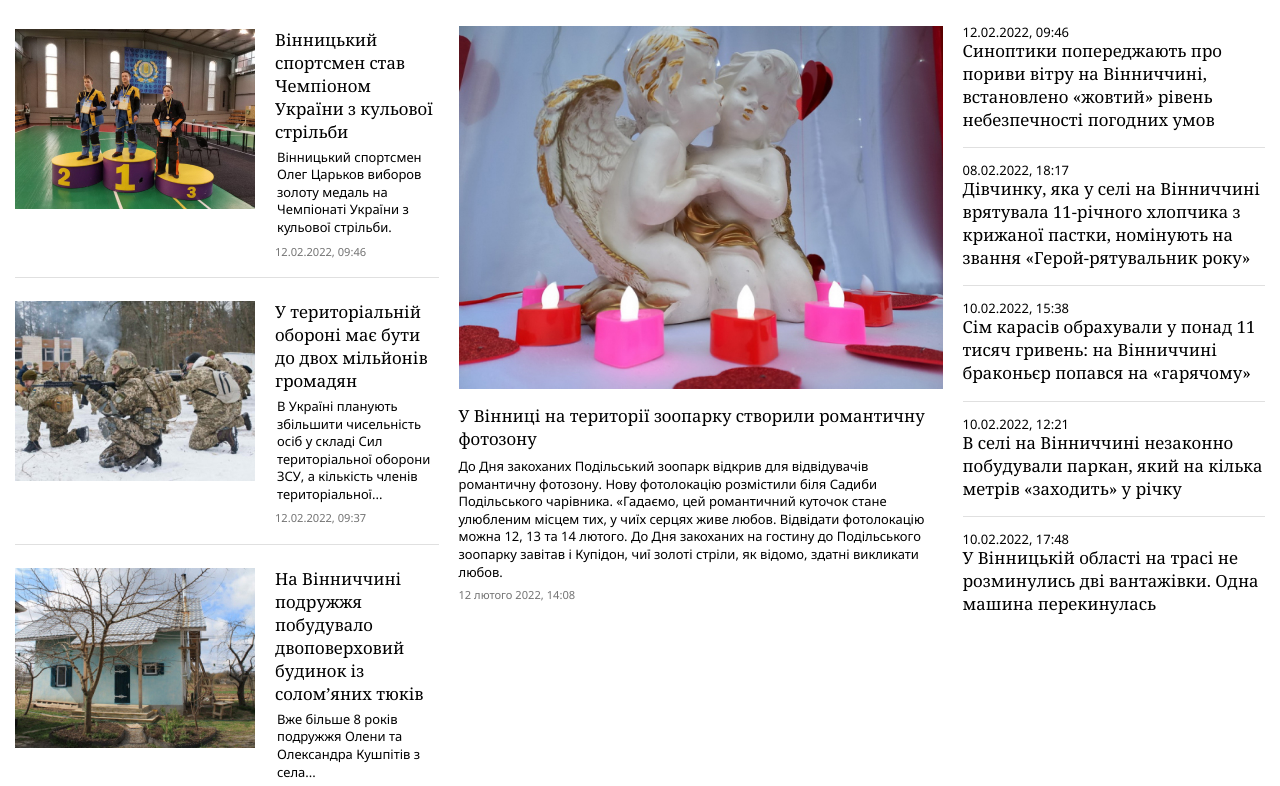
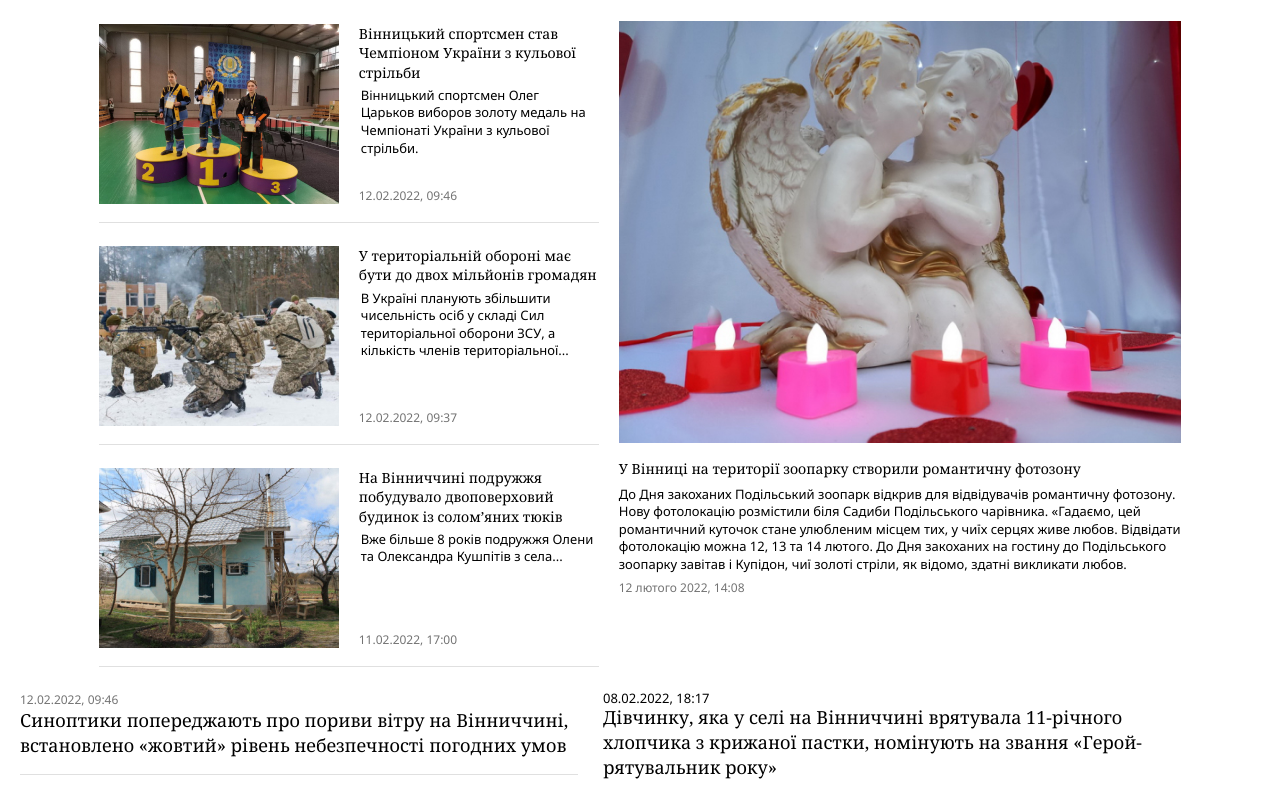
Before and after one commit to Stalmax76/News-Pages, a website: page src/index.html in a window 1280 px wide. Shown: the part 264-1050 px from the top of the page. Drawn offline with nearby package versions, Linux system fonts and the light colour scheme; files that its build step writes are made by us from their sources; files whose address does not match are found by name; a web font is replaced by a local one.

Commit message:
continue work for adaptive first-page

```diff
--- a/gulp/version.json
+++ b/gulp/version.json
@@ -1,3 +1,3 @@
 {
-    "main": "20230410125208"
+    "main": "20230423182043"
 }
--- a/src/html/pages/city-page.html
+++ b/src/html/pages/city-page.html
@@ -83,7 +83,7 @@
     <div class="content-city__third-block third-block-city">
       <div class="third-block__body">
         <div class="body-third-block__card card-news">
-          <div class="card-news__data card-data">12.02.2022, 09:46</div>
+          <div class="card-news__data card-date">12.02.2022, 09:46</div>
           <div class="card-news__text card-text card-text-noto-serife">
             Синоптики попереджають про пориви вітру на Вінниччині, встановлено
             «жовтий» рівень небезпечності погодних умов
--- a/src/scss/_common.scss
+++ b/src/scss/_common.scss
@@ -13,11 +13,10 @@ $titleFontFamily: "Noto Serif";
 //============================================= card with foto =============================
 .card-with-foto {
    display: flex;
+   align-items: flex-start;
    border-bottom: 1px solid rgba(224, 224, 224, 1);
    padding-top: 3px;
    padding-bottom: 18px;
-   column-gap: 20px;
-   justify-content: left;
    margin-bottom: 20px;
 }
 .card-with-foto:last-child {
@@ -25,16 +24,19 @@ $titleFontFamily: "Noto Serif";
 }
 
 .card-with-foto__image {
+   margin-right: 20px;
 }
 .card-with-photo__image img {
-   min-width: 100%;
+   height: 100%;
 }
 .card-with-foto__content {
-   text-align: left;
+   width: 238px;
+   min-height: 180px;
    display: flex;
    flex-direction: column;
 }
 .content-card-with-foto__title {
+   flex: 0 1 auto;
 }
 
 .content-card-with-foto__text {
@@ -43,26 +45,34 @@ $titleFontFamily: "Noto Serif";
 }
 
 .content-card-with-foto__date {
+   flex: 0 1 auto;
 }
 
 //================= card-with-big-foto =========================
 .card-with-big-foto {
+   display: flex;
+   flex-direction: column;
+   justify-content: flex-start;
+   align-items: center;
+   // height: 680px;
 }
 .card-with-big-foto__image {
+   flex: 0 1 60%;
 }
 .card-with-big-foto__image img {
    width: 100%;
 }
 .card-with-big-foto__content {
-   padding: 16px 0px;
+   flex: 0 1 30%;
 }
 .content-card-with-big-foto {
-   padding: 16px 0px;
    display: flex;
    flex-direction: column;
-   align-items: left;
+   align-items: stretch;
 }
 .content-card-with-big-foto__title {
+   margin-top: 16px;
+   flex: 0 1 auto;
 }
 
 .content-card-with-big-foto__text {
@@ -71,21 +81,27 @@ $titleFontFamily: "Noto Serif";
 }
 
 .card-with-big-foto__date {
+   flex: 0 1 auto;
    margin-top: 7px;
 }
 
 // ============= commman block=============================================
 .card-title {
    font-family: $fontCardTitle;
-   font-size: 1.28rem; /* 18/14 */
+   font-size: 14px; /* 18/14 */
    line-height: 1.38; /* 25/18 */
 }
 .card-text {
    line-height: 1.35;
+   &-noto-serife {
+      font-family: "Noto Serif";
+      font-size: 18px;
+      line-height: 1.38;
+   }
 }
 .card-date {
    color: rgba(115, 115, 115, 1);
-   font-size: 0.857rem;
+   font-size: 12px;
    line-height: 1.33;
 }
 // ========================== item-news-card ===========================================================
@@ -108,12 +124,6 @@ $titleFontFamily: "Noto Serif";
    padding-bottom: 16px;
 }
 
-.card-text-noto-serife {
-   font-family: "Noto Serif";
-   font-size: 1.285rem;
-   line-height: 1.38;
-}
-
 // ================================= button ================================
 .button {
    padding: 9px 40px;
--- a/src/scss/_header.scss
+++ b/src/scss/_header.scss
@@ -9,8 +9,8 @@
 .header__wrapper {
 }
 .wrapper-header {
-   padding: 49px 0px 32px;
-   min-height: 150px;
+   padding: 9px 0px 32px;
+   min-height: 170px;
    &__head {
       display: flex;
       justify-content: space-between;
@@ -24,7 +24,7 @@
 .head-header {
    &__title {
       font-family: $fontMainTitle;
-      font-size: 60px;
+      font-size: 4.2rem; /* 60/14 */
       line-height: 1.45; /* 87/60 */
       padding: 0 15px;
       z-index: 5;
@@ -193,11 +193,12 @@ body._touch .menu__list > li._active .menu__sub-list {
 body._touch .menu__list > li._active .menu__arrow {
    transform: rotate(-180deg);
 }
+
 @media (max-width: 1197.98px) {
    .wrapper-header {
-      padding: 15px 0px 20px;
+      padding: 25px 0px 20px;
       &__menu {
-         margin: 0 15px;
+         margin: 0 10px;
       }
    }
    .head-header {
@@ -222,7 +223,7 @@ body._touch .menu__list > li._active .menu__arrow {
       margin: 0 5px;
    }
    .head-header {
-      margin-bottom: 20px;
+      margin-bottom: 5px;
       &__title {
          justify-self: center;
          line-height: 0.5;
@@ -238,6 +239,10 @@ body._touch .menu__list > li._active .menu__arrow {
    .menu__list {
       justify-content: left;
    }
+   h1 {
+      margin-block-start: 0.4em;
+      margin-block-end: 0;
+   }
 }
 
 @media (max-width: 767.98px) {
@@ -246,11 +251,13 @@ body._touch .menu__list > li._active .menu__arrow {
    }
    .head-header__title {
       font-size: 45px;
+      margin-bottom: 20px;
    }
    .head-header__info {
-      justify-content: center;
+      justify-content: space-between;
       align-items: center;
       justify-self: normal;
+      margin-bottom: 10px;
    }
 
    .head-header__subscribe-button {
@@ -259,11 +266,13 @@ body._touch .menu__list > li._active .menu__arrow {
    }
    .info-header__search {
       padding-right: 0px;
+      margin-right: 50px;
    }
 
    .info-header {
       &__burger {
          margin-bottom: 5px;
+         margin-right: 50px;
          z-index: 5;
          display: block;
          position: relative;
@@ -305,7 +314,7 @@ body._touch .menu__list > li._active .menu__arrow {
          }
          &::after {
             bottom: 50%;
-            transform: rotate(45deg) translate(0px, 50%);
+            transform: rotate(45deg) translate(0px, 50%) translateY(1px);
          }
       }
    }
--- a/src/scss/_main.scss
+++ b/src/scss/_main.scss
@@ -1,12 +1,10 @@
 @import "pages/city_page.scss";
 
 .pages {
-   padding: 285px 0px 30px 0px;
+   padding-top: 285px;
+   padding-bottom: 30px;
 }
 
-.city-page {
-   //background-color: $backgroundGray;
-}
 .economics-page {
    background-color: $darkGray;
 }
@@ -32,17 +30,17 @@
    background-color: $backgroundGray;
 }
 
-.title {
-   font-size: 24px;
-   font-weight: 600;
-   margin-bottom: 10px;
-}
+// .title {
+//    font-size: 24px;
+//    font-weight: 600;
+//    margin-bottom: 10px;
+// }
 
-.text {
-   font-size: 18px;
-   font-weight: 400;
-   line-height: 1.5;
-}
+// .text {
+//    font-size: 18px;
+//    font-weight: 400;
+//    line-height: 1.5;
+// }
 .city-page__title {
 }
 .city-page__text {
@@ -87,3 +85,9 @@
 }
 .other-page__text {
 }
+
+// @media (min-width: 991.98px) {
+//    .pages {
+//       padding: 345px 0px 30px 0px;
+//    }
+// }
--- a/src/scss/pages/_city_page.scss
+++ b/src/scss/pages/_city_page.scss
@@ -1,80 +1,80 @@
-@import "_common.scss";
-
 .page {
 }
 .city-page {
-   margin-top: 5px;
+   overflow: hidden;
+   padding-bottom: 30px;
+   &__content {
+      position: relative;
    }
-.city-page__content {
 }
+
 .content-city-page {
    display: flex;
+   justify-content: space-between;
    gap: 20px;
 }
-.content-city__first-block {
-   flex: 0 1 35%;
+
+.first-block-city {
+   flex: 0 1 33%;
+   &__items {
+      display: flex;
+      flex-direction: column;
+      justify-content: center;
    }
-.first-block-city {
 }
-.first-block-city__items {
+
+.second-block-city {
+   flex: 0 1 45%;
 }
-.item-first-block-city {
-}
-.card-with-foto {
-}
-.card-with-foto__image {
-}
-.card-with-foto__content {
-}
-.content-card-with-foto {
-}
-.content-card-with-foto__title {
-}
-.card-title {
-}
-.content-card-with-foto__text {
-}
-.card-text {
-}
-.content-card-with-foto__date {
-}
-.card-date {
-}
-.content-city__second-block {
-   flex: 0 1 40%;
-}
-.second-block-city {
-}
-.card-with-big-foto {
-}
-.card-with-big-foto__image {
-}
-.card-with-big-foto__content {
-}
-.content-card-with-big-foto {
-}
-.content-card-with-big-foto__title {
-}
-.content-card-with-big-foto__text {
-}
-.card-with-big-foto__date {
-}
+
 .content-city__third-block {
    flex: 0 1 25%;
 }
-.third-block-city {
+
+@media (max-width: 1510px) {
+   .content-city-page {
+      flex-wrap: wrap;
+      justify-content: center;
+   }
+   .first-block-city {
+      flex: 0 1 40%;
+   }
+   .card-with-foto {
+      justify-content: flex-start;
+   }
+   .card-with-foto__content {
+      width: 100%;
+      height: 100%;
+   }
+   .second-block-city {
+      height: 100%;
+   }
+   .card-with-big-foto {
+      width: 100%;
+   }
+   .content-city__third-block {
+      flex: 0 1 100%;
+      padding: 3px 5px;
    }
    .third-block__body {
+      margin: 0 auto;
+      display: flex;
+      flex-wrap: wrap;
+      gap: 25px;
    }
    .body-third-block__card {
+      width: 45%;
    }
-.card-news {
 }
-.card-news__data {
-}
-.card-data {
-}
-.card-news__text {
-}
-.card-text-noto-serife {
-}
+
+// @media (max-width: 1410px) {
+//    .content-city-page {
+//       justify-content: center;
+//    }
+//    .first-block-city {
+//       flex: 0 1 50%;
+//    }
+//    .second-block-city {
+//       flex: 0 1 45%;
+//    }
+// }
--- a/src/scss/style.scss
+++ b/src/scss/style.scss
@@ -78,7 +78,7 @@ header {
    width: 100%;
    z-index: 10;
    background-color: $whiteColor;
-   min-height: 230px;
+   height: 240px;
 }
 .main {
    flex: 1 1 auto; // прижимаєм footer
```
Also changed, not shown: dist/css/style.css, dist/css/style.min.css, dist/img/stack/sprite.stack.html, dist/index.html. Lines whose indentation alone changed are shown as unchanged.
